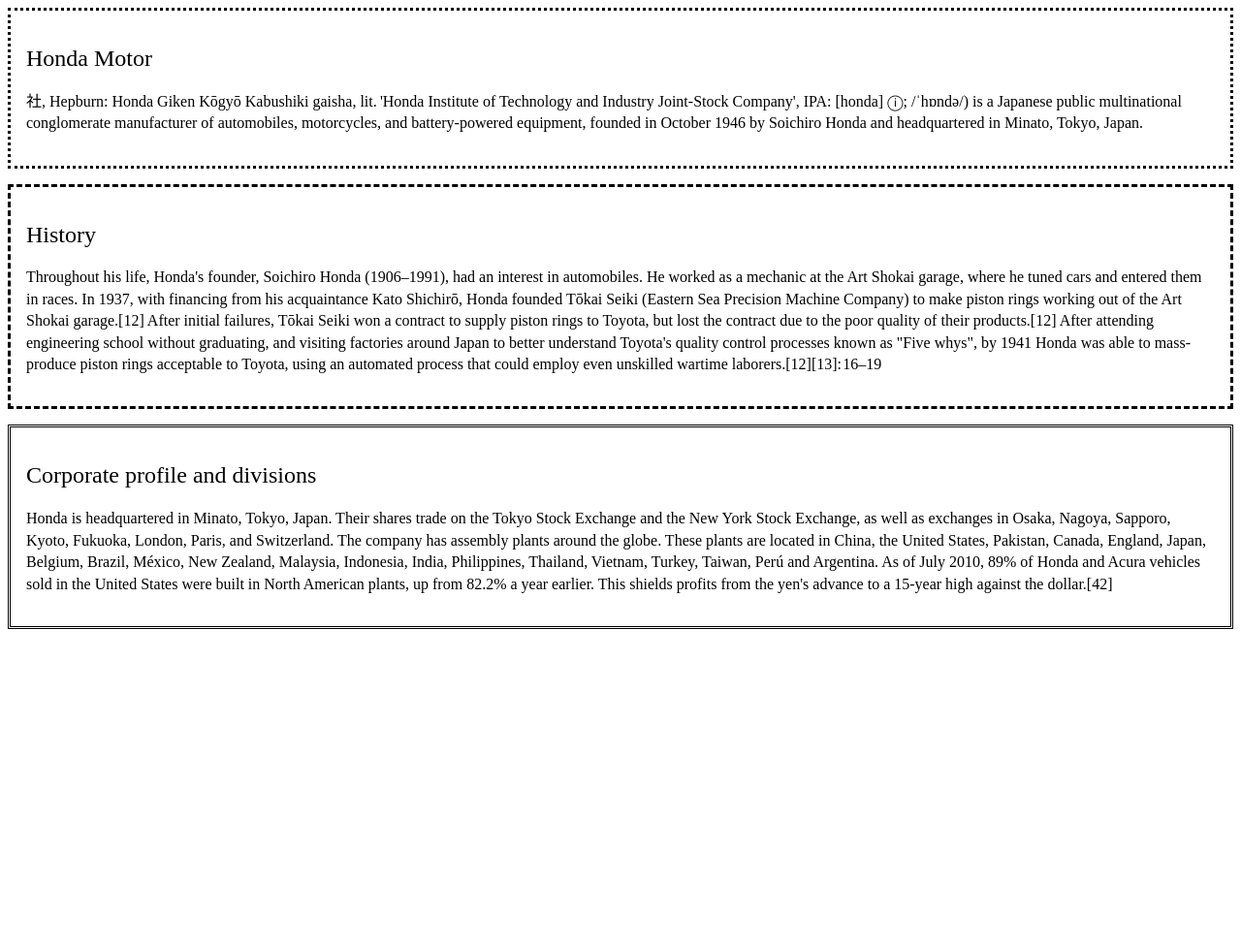
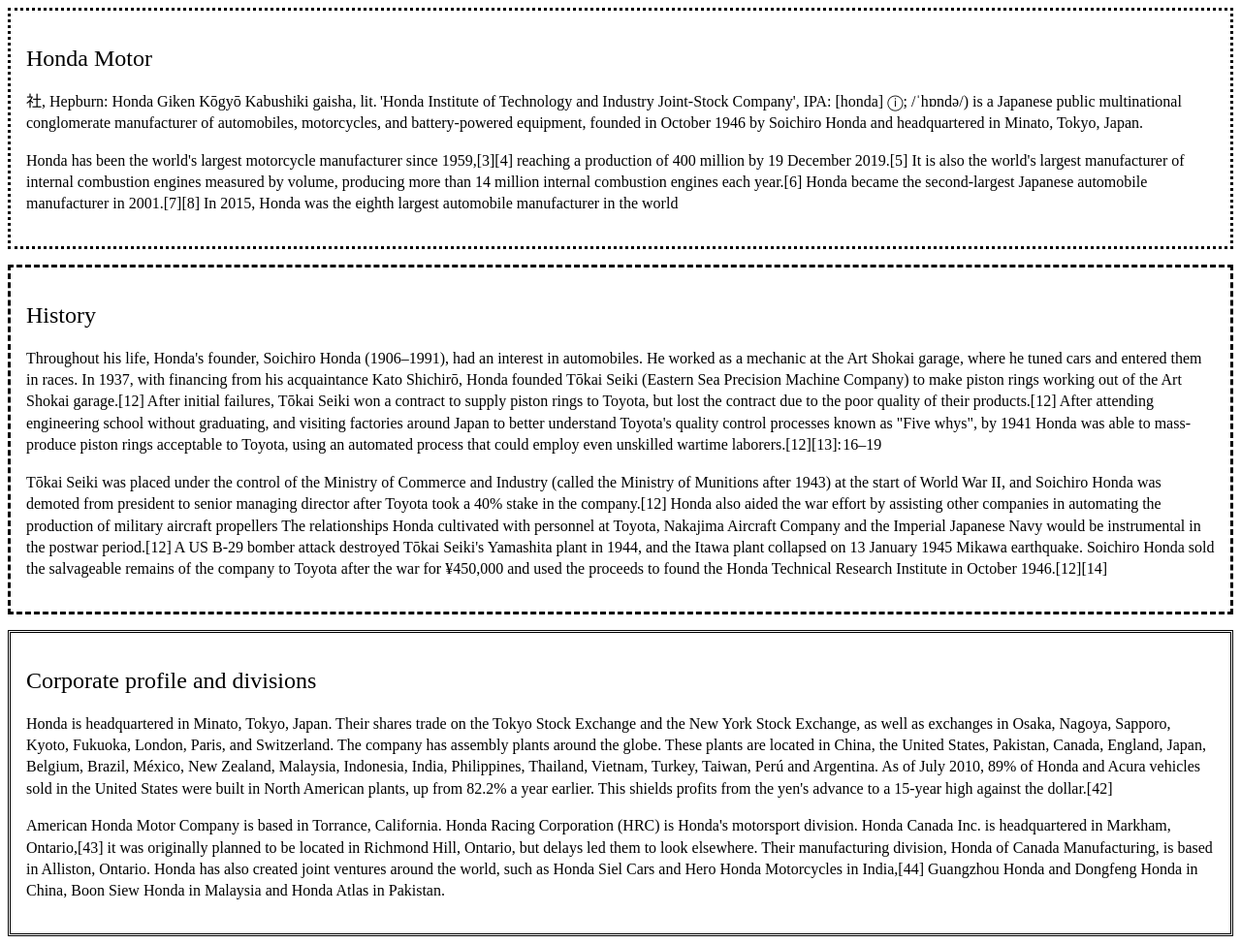
Before and after one commit to SalinasJason/COMP001B.LectureActivity4-2, a plain HTML site: page index.html in a window 1280 px wide. Shown: the whole page at 97% size. Before the commit the page ends 800 px from the top, so only its background shows below. Drawn offline with Linux system fonts and the light colour scheme; a web font is replaced by a local one.

Commit message:
added more paragraphs

```diff
--- a/index.html
+++ b/index.html
@@ -14,14 +14,17 @@
         <section class="sect1">
             <h1>Honda Motor</h1>
             <p>社, Hepburn: Honda Giken Kōgyō Kabushiki gaisha, lit. 'Honda Institute of Technology and Industry Joint-Stock Company', IPA: [honda] ⓘ; /ˈhɒndə/) is a Japanese public multinational conglomerate manufacturer of automobiles, motorcycles, and battery-powered equipment, founded in October 1946 by Soichiro Honda and headquartered in Minato, Tokyo, Japan.</p>
+            <p>Honda has been the world's largest motorcycle manufacturer since 1959,[3][4] reaching a production of 400 million by 19 December 2019.[5] It is also the world's largest manufacturer of internal combustion engines measured by volume, producing more than 14 million internal combustion engines each year.[6] Honda became the second-largest Japanese automobile manufacturer in 2001.[7][8] In 2015, Honda was the eighth largest automobile manufacturer in the world</p>
         </section>
         <section class="sect2">
             <h1>History</h1>
             <p>Throughout his life, Honda's founder, Soichiro Honda (1906–1991), had an interest in automobiles. He worked as a mechanic at the Art Shokai garage, where he tuned cars and entered them in races. In 1937, with financing from his acquaintance Kato Shichirō, Honda founded Tōkai Seiki (Eastern Sea Precision Machine Company) to make piston rings working out of the Art Shokai garage.[12] After initial failures, Tōkai Seiki won a contract to supply piston rings to Toyota, but lost the contract due to the poor quality of their products.[12] After attending engineering school without graduating, and visiting factories around Japan to better understand Toyota's quality control processes known as "Five whys", by 1941 Honda was able to mass-produce piston rings acceptable to Toyota, using an automated process that could employ even unskilled wartime laborers.[12][13]: 16–19 </p>
+            <p>Tōkai Seiki was placed under the control of the Ministry of Commerce and Industry (called the Ministry of Munitions after 1943) at the start of World War II, and Soichiro Honda was demoted from president to senior managing director after Toyota took a 40% stake in the company.[12] Honda also aided the war effort by assisting other companies in automating the production of military aircraft propellers The relationships Honda cultivated with personnel at Toyota, Nakajima Aircraft Company and the Imperial Japanese Navy would be instrumental in the postwar period.[12] A US B-29 bomber attack destroyed Tōkai Seiki's Yamashita plant in 1944, and the Itawa plant collapsed on 13 January 1945 Mikawa earthquake. Soichiro Honda sold the salvageable remains of the company to Toyota after the war for ¥450,000 and used the proceeds to found the Honda Technical Research Institute in October 1946.[12][14]</p>
         </section>
         <section class="sect3">
             <h1>Corporate profile and divisions</h1>
             <p>Honda is headquartered in Minato, Tokyo, Japan. Their shares trade on the Tokyo Stock Exchange and the New York Stock Exchange, as well as exchanges in Osaka, Nagoya, Sapporo, Kyoto, Fukuoka, London, Paris, and Switzerland. The company has assembly plants around the globe. These plants are located in China, the United States, Pakistan, Canada, England, Japan, Belgium, Brazil, México, New Zealand, Malaysia, Indonesia, India, Philippines, Thailand, Vietnam, Turkey, Taiwan, Perú and Argentina. As of July 2010, 89% of Honda and Acura vehicles sold in the United States were built in North American plants, up from 82.2% a year earlier. This shields profits from the yen's advance to a 15-year high against the dollar.[42]</p>
+            <p>American Honda Motor Company is based in Torrance, California. Honda Racing Corporation (HRC) is Honda's motorsport division. Honda Canada Inc. is headquartered in Markham, Ontario,[43] it was originally planned to be located in Richmond Hill, Ontario, but delays led them to look elsewhere. Their manufacturing division, Honda of Canada Manufacturing, is based in Alliston, Ontario. Honda has also created joint ventures around the world, such as Honda Siel Cars and Hero Honda Motorcycles in India,[44] Guangzhou Honda and Dongfeng Honda in China, Boon Siew Honda in Malaysia and Honda Atlas in Pakistan. </p>
         </section>
     </main>
 </body>
```
